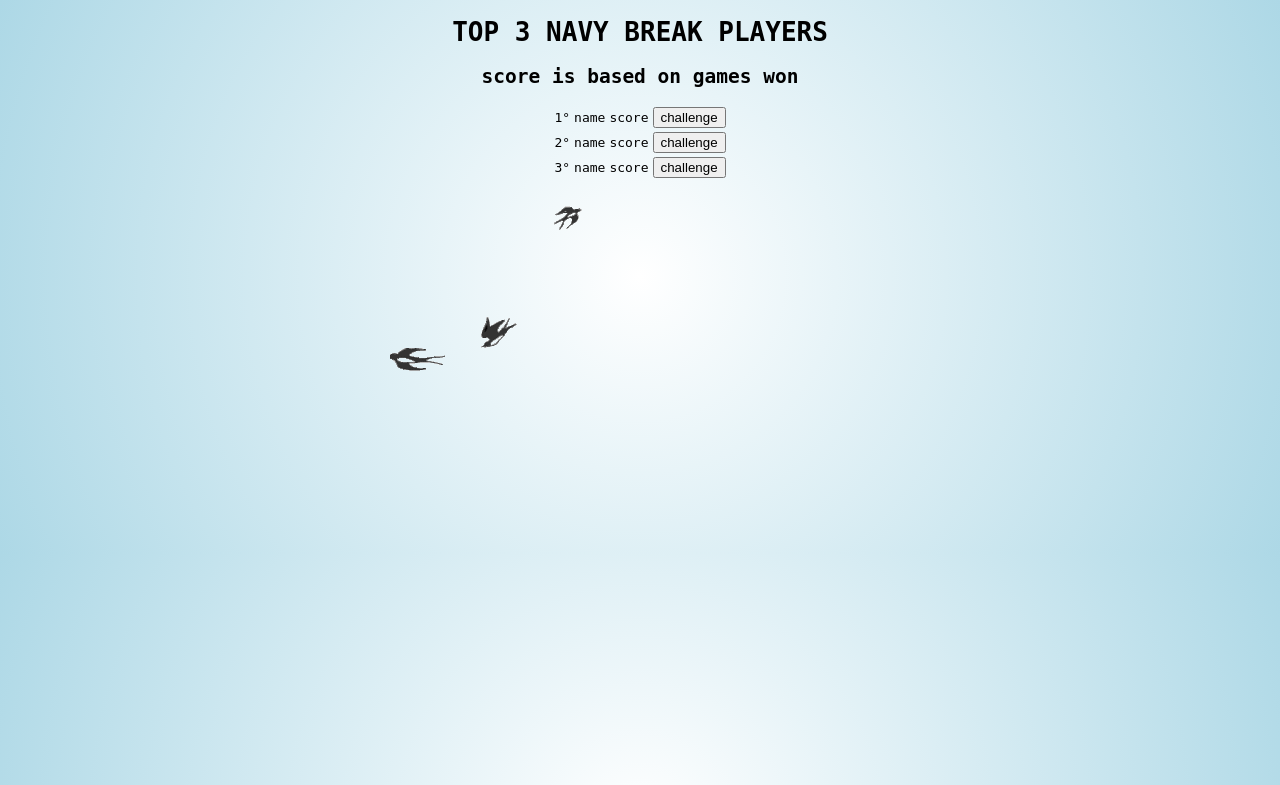
After one commit to katagiriTakao/NavyBreak, a PHP site: page /templates/ranking.html in a window 1280 px wide. The commit adds this page. Shown: the top 785 px of the page. Run offline with PHP 8.4, Linux system fonts and the light colour scheme.

Commit message:
página de rankings, falta unir a la base y las otras páginas

```diff
--- a/styles/css/ranking.css
+++ b/styles/css/ranking.css
@@ -1,7 +1,23 @@
 body {
 
-	background-image:
+	background: radial-gradient(circle, white, LightBlue);
+	font-family:monospace;
+	text-align: center;
+	}
 
+table {
 
+	margin-top: auto;
+	margin:auto;
+	text-align: center;
+}
+tr:hover {
 
+	font-size: 24px ;
+	background-color: #f5f5f5
 }
+#buttt{
+
+	position:absolute;
+	top:50%;
+	left:70%;
--- /dev/null
+++ b/templates/ranking.html
@@ -0,0 +1,52 @@
+
+
+<!DOCTYPE html>
+<html>
+<head>
+<link rel="stylesheet" type="text/css" href="../styles/css/ranking.css">
+<title>Page Title</title>
+</head>
+<body>
+<hgroup id="hTitle">
+
+	<h1>TOP 3 NAVY BREAK PLAYERS</h1>
+		<h2>score is based on games won</h2>
+
+</hgroup>
+ 	<table>
+ 		<tr>
+ 			<td>1°</td>
+ 			<td>name</td>
+ 			<td>score</td>
+ 			<td><button onclick="funcion de retar" >challenge</button></td>
+
+ 		</tr>
+ 		<tr>
+ 			<td>2°</td>
+ 			<td>name</td>
+ 			<td>score</td>
+ 			<td><button onclick="funcion de retar" >challenge</button></td>
+
+ 		</tr>
+ 		<tr>
+ 			<td>3°</td>
+ 			<td>name</td>
+ 			<td>score</td>
+ 			<td><button onclick="funcion de retar" >challenge</button></td>
+
+ 		</tr>
+
+
+ 	</table>
+
+ 		<img align="middle" src="../resources/images/bird.gif"><a href="regreso"/></img>
+
+
+ 	<script type="text/javascript">
+
+
+
+
+ 	</script>
+</body>
+</html>
```
Also changed, not shown: programs/javascript/ranking.html (deleted, +0 -7 lines), resources/images/bird.gif (added), resources/images/ranking.jpeg (added).
